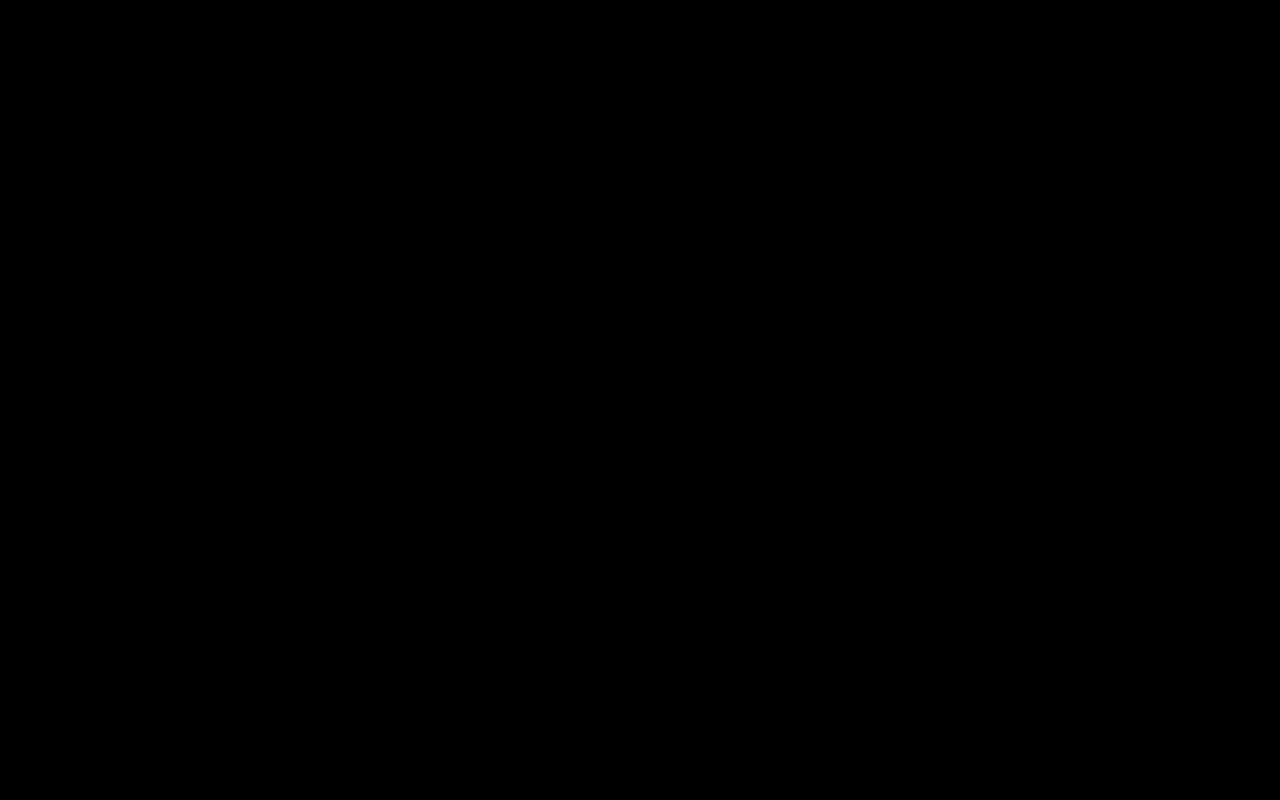
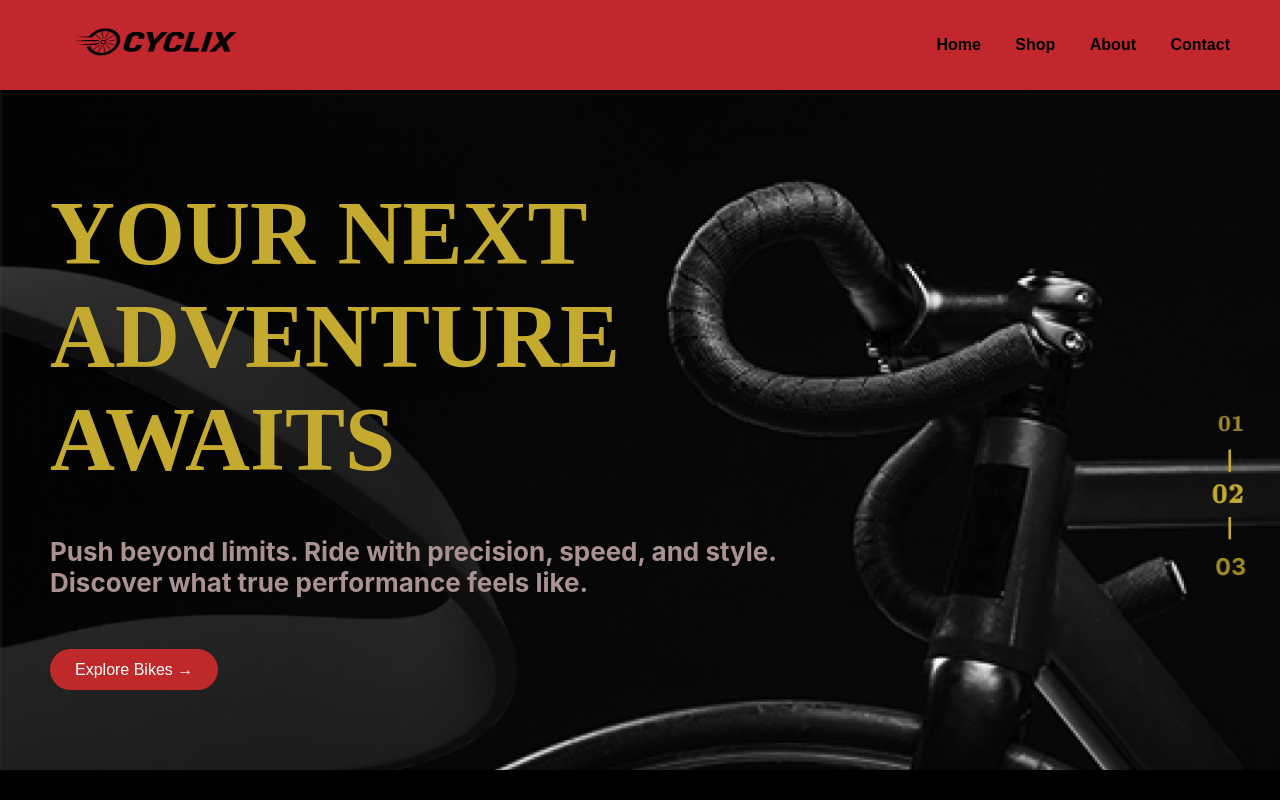
Before and after one commit to Markanthonyllanora/Pelec_Activity4, a plain HTML site: page activity.html in a window 1280 px wide. Drawn offline with Linux system fonts and the light colour scheme.

Commit message:
Update activity.html

```diff
--- a/activity.html
+++ b/activity.html
@@ -90,6 +90,29 @@
     </style>
 </head>
 <body>
+    <header>
+        <div>
+            <img src="logo.png" class="logo">
+        </div>
+        <nav>
+            <a href="#">Home</a>
+            <a href="#">Shop</a>
+            <a href="#">About</a>
+            <a href="#">Contact</a>
+        </nav>
+    </header>
 
+    <section class="content_right">
+        <div >
+            <h1 class="home-text">
+                YOUR NEXT<br> ADVENTURE <br>AWAITS
+            </h1>
+            <p class="sub-text">
+                Push beyond limits. Ride with precision, speed, and style.<br>
+                Discover what true performance feels like.
+            </p>
+            <a href="#" class="button">Explore Bikes →</a>
+        </div>
+    </section>
 </body>
 </html>
```
